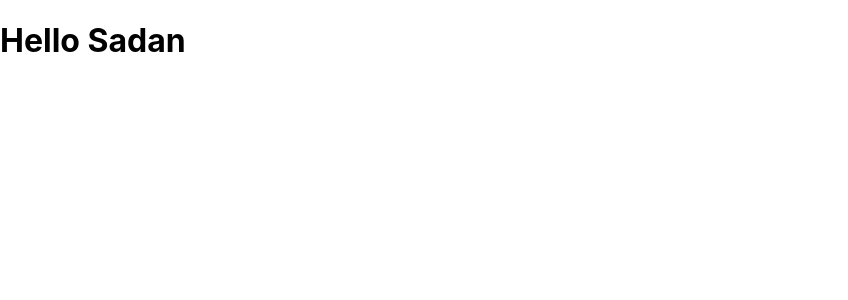
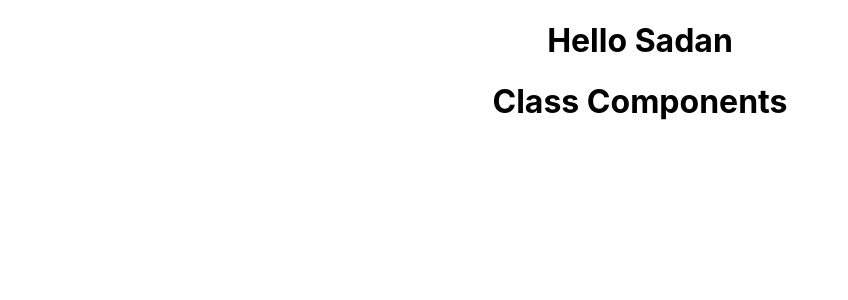
Before and after one commit to sadanmian/react_learn, a React (Create React App) app in the folder hello-world/: page / in a window 1280 px wide. Shown: the top 300 px of the page, without its empty margins (0-848 px from the left). Built offline with nearby package versions, Linux system fonts and the light colour scheme.

Commit message:
Class Component and Functional Component

```diff
--- a/hello-world/src/App.js
+++ b/hello-world/src/App.js
@@ -1,9 +1,12 @@
+import "./App.css";
 import { Greet } from "./components/Greet";
+import Welcome from "./components/Welcome";
 
 function App() {
   return (
     <div className="App">
       <Greet />
+      <Welcome />
     </div>
   );
 }
--- /dev/null
+++ b/hello-world/src/components/Welcome.js
@@ -0,0 +1,9 @@
+import React, { Component } from "react";
+
+class Welcome extends Component {
+  render() {
+    return <h1>Class Components</h1>;
+  }
+}
+
+export default Welcome;
```
